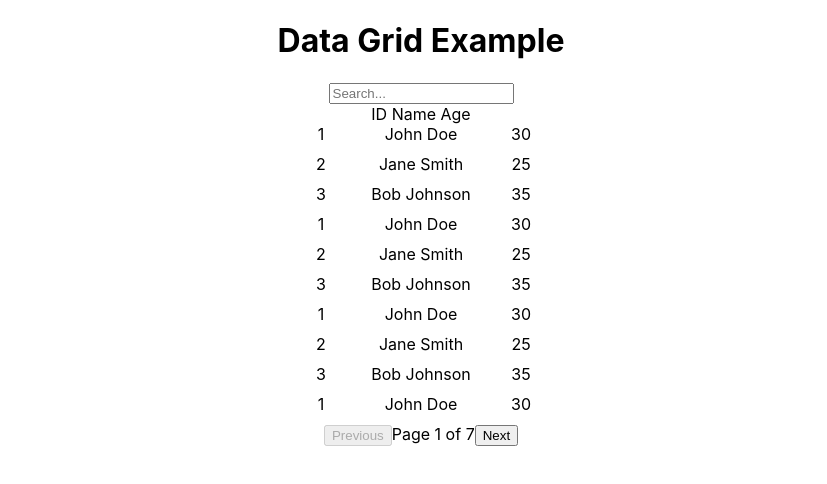
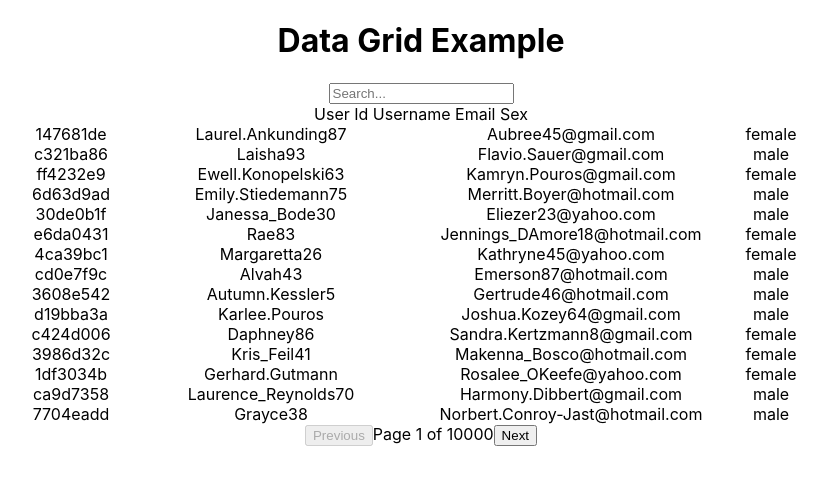
Before and after one commit to awesomepluszhang/react-data-grid, a React (Create React App) app: page / in a window 1280 px wide. Shown: the top 484 px of the page, without its empty margins (219-1046 px from the left). Built offline with nearby package versions, Linux system fonts and the light colour scheme.

Commit message:
Import faker to mock data

```diff
--- a/src/App.tsx
+++ b/src/App.tsx
@@ -1,86 +1,22 @@
 import './App.css';
-import DataGrid from './components/DataGrid';
-
-interface Person {
-  id: number;
-  name: string;
-  age: number;
-}
+import { DataGrid } from './components';
+import { User, loadUsers } from './services';
 
 function App() {
   return (
     <div className="App">
       <h1>Data Grid Example</h1>
-      <DataGrid<Person>
-        data={[
-          { id: 1, name: 'John Doe', age: 30 },
-          { id: 2, name: 'Jane Smith', age: 25 },
-          { id: 3, name: 'Bob Johnson', age: 35 },
-          { id: 1, name: 'John Doe', age: 30 },
-          { id: 2, name: 'Jane Smith', age: 25 },
-          { id: 3, name: 'Bob Johnson', age: 35 },
-          { id: 1, name: 'John Doe', age: 30 },
-          { id: 2, name: 'Jane Smith', age: 25 },
-          { id: 3, name: 'Bob Johnson', age: 35 },
-          { id: 1, name: 'John Doe', age: 30 },
-          { id: 2, name: 'Jane Smith', age: 25 },
-          { id: 3, name: 'Bob Johnson', age: 35 },
-          { id: 1, name: 'John Doe', age: 30 },
-          { id: 2, name: 'Jane Smith', age: 25 },
-          { id: 3, name: 'Bob Johnson', age: 35 },
-          { id: 1, name: 'John Doe', age: 30 },
-          { id: 2, name: 'Jane Smith', age: 25 },
-          { id: 3, name: 'Bob Johnson', age: 35 },
-          { id: 1, name: 'John Doe', age: 30 },
-          { id: 2, name: 'Jane Smith', age: 25 },
-          { id: 3, name: 'Bob Johnson', age: 35 },
-          { id: 1, name: 'John Doe', age: 30 },
-          { id: 2, name: 'Jane Smith', age: 25 },
-          { id: 3, name: 'Bob Johnson', age: 35 },
-          { id: 1, name: 'John Doe', age: 30 },
-          { id: 2, name: 'Jane Smith', age: 25 },
-          { id: 3, name: 'Bob Johnson', age: 35 },
-          { id: 1, name: 'John Doe', age: 30 },
-          { id: 2, name: 'Jane Smith', age: 25 },
-          { id: 3, name: 'Bob Johnson', age: 35 },
-          { id: 1, name: 'John Doe', age: 30 },
-          { id: 2, name: 'Jane Smith', age: 25 },
-          { id: 3, name: 'Bob Johnson', age: 35 },
-          { id: 1, name: 'John Doe', age: 30 },
-          { id: 2, name: 'Jane Smith', age: 25 },
-          { id: 3, name: 'Bob Johnson', age: 35 },
-          { id: 1, name: 'John Doe', age: 30 },
-          { id: 2, name: 'Jane Smith', age: 25 },
-          { id: 3, name: 'Bob Johnson', age: 35 },
-          { id: 1, name: 'John Doe', age: 30 },
-          { id: 2, name: 'Jane Smith', age: 25 },
-          { id: 3, name: 'Bob Johnson', age: 35 },
-          { id: 1, name: 'John Doe', age: 30 },
-          { id: 2, name: 'Jane Smith', age: 25 },
-          { id: 3, name: 'Bob Johnson', age: 35 },
-          { id: 1, name: 'John Doe', age: 30 },
-          { id: 2, name: 'Jane Smith', age: 25 },
-          { id: 3, name: 'Bob Johnson', age: 35 },
-          { id: 1, name: 'John Doe', age: 30 },
-          { id: 2, name: 'Jane Smith', age: 25 },
-          { id: 3, name: 'Bob Johnson', age: 35 },
-          { id: 1, name: 'John Doe', age: 30 },
-          { id: 2, name: 'Jane Smith', age: 25 },
-          { id: 3, name: 'Bob Johnson', age: 35 },
-          { id: 1, name: 'John Doe', age: 30 },
-          { id: 2, name: 'Jane Smith', age: 25 },
-          { id: 3, name: 'Bob Johnson', age: 35 },
-          { id: 1, name: 'John Doe', age: 30 },
-          { id: 2, name: 'Jane Smith', age: 25 },
-          { id: 3, name: 'Bob Johnson', age: 35 },
-          { id: 1, name: 'John Doe', age: 30 },
-          { id: 2, name: 'Jane Smith', age: 25 },
-          { id: 3, name: 'Bob Johnson', age: 35 },
-        ]}
-        columns={[{ key: 'id', header: 'ID', }, { key: 'name', header: 'Name' }, { key: 'age', header: 'Age' }]}
-        itemHeight={30}
-        pageSize={10}
-      />
+      <DataGrid<User>
+          data={loadUsers(100000)}
+          columns={[
+            { key: 'userId', header: 'User Id', width: 100},
+            { key: 'username', header: 'Username', width: 300},
+            { key: 'email', header: 'Email', width: 300},
+            { key: 'sex', header: 'Sex', width: 100 }
+          ]}
+          height={30}
+          pageSize={10}
+        />
     </div>
   );
 }
--- a/src/components/DataGrid.tsx
+++ b/src/components/DataGrid.tsx
@@ -3,17 +3,18 @@ import React, { useState, useCallback, useMemo } from 'react';
 import { VariableSizeGrid } from 'react-window';
 import styled from 'styled-components';
 
+const DEFAULT_ROW_HEIGHT = 20;
 interface Column<T> {
   key: keyof T;
   header: string;
-  width?: number;
+  width: number;
 }
 
 interface DataGridProps<T> {
   data: T[];
   columns: Column<T>[];
-  itemHeight?: number;
   pageSize: number;
+  height: number;
 }
 
 type Direction = 'asc' | 'desc';
@@ -22,7 +23,7 @@ const StyledVariableSizeGrid = styled(VariableSizeGrid)`
   margin: auto;
 `;
 
-const DataGrid = <T extends Record<string, any>>({ data, columns, itemHeight = 20, pageSize }: DataGridProps<T>) => {
+export const DataGrid = <T extends Record<string, any>>({ data, columns, pageSize }: DataGridProps<T>) => {
   const [filteredData, setFilteredData] = useState<T[]>(data);
   const [currentPage, setCurrentPage] = useState(0);
   const [sortConfig, setSortConfig] = useState<{ key: keyof T; direction: Direction } | null>(null);
@@ -78,11 +79,11 @@ const DataGrid = <T extends Record<string, any>>({ data, columns, itemHeight = 2
       </div>
       <StyledVariableSizeGrid
         columnCount={columns.length}
-        columnWidth={(index: number) => columns[index].width ?? 100}
+        columnWidth={(index: number) => columns[index].width}
         rowCount={filteredData.length}
-        rowHeight={(index: number) => itemHeight}
+        rowHeight={(index: number) => DEFAULT_ROW_HEIGHT}
         width={columns.reduce((sum, col) => sum + (col.width ?? 100), 0)}
-        height={pageSize * itemHeight}
+        height={300}
       >
         {cellRenderer}
       </StyledVariableSizeGrid>
@@ -94,5 +95,3 @@ const DataGrid = <T extends Record<string, any>>({ data, columns, itemHeight = 2
     </div>
   );
 };
-
-export default DataGrid;
--- /dev/null
+++ b/src/components/index.ts
@@ -0,0 +1 @@
+export * from './DataGrid';
--- /dev/null
+++ b/src/services/index.ts
@@ -0,0 +1 @@
+export * from './userService';
--- /dev/null
+++ b/src/services/userService.ts
@@ -0,0 +1,24 @@
+import { faker } from '@faker-js/faker';
+
+export interface User {
+    userId: string;
+    username: string;
+    email: string;
+    sex: string;
+}
+
+const createRandomUser = (): User => {
+  return {
+    userId: faker.string.uuid().slice(0, 8),
+    username: faker.internet.userName(),
+    email: faker.internet.email(),
+    sex: faker.person.sex(),
+  };
+}
+
+const DEFAULT_USER_COUNT = 1000;
+export const loadUsers = (count: number = DEFAULT_USER_COUNT) => {
+  return faker.helpers.multiple(createRandomUser, {
+    count,
+  });
+}
```
Also changed, not shown: package.json (+6 -1 lines), 1 other file (tests, documents, lock files or other folders).
